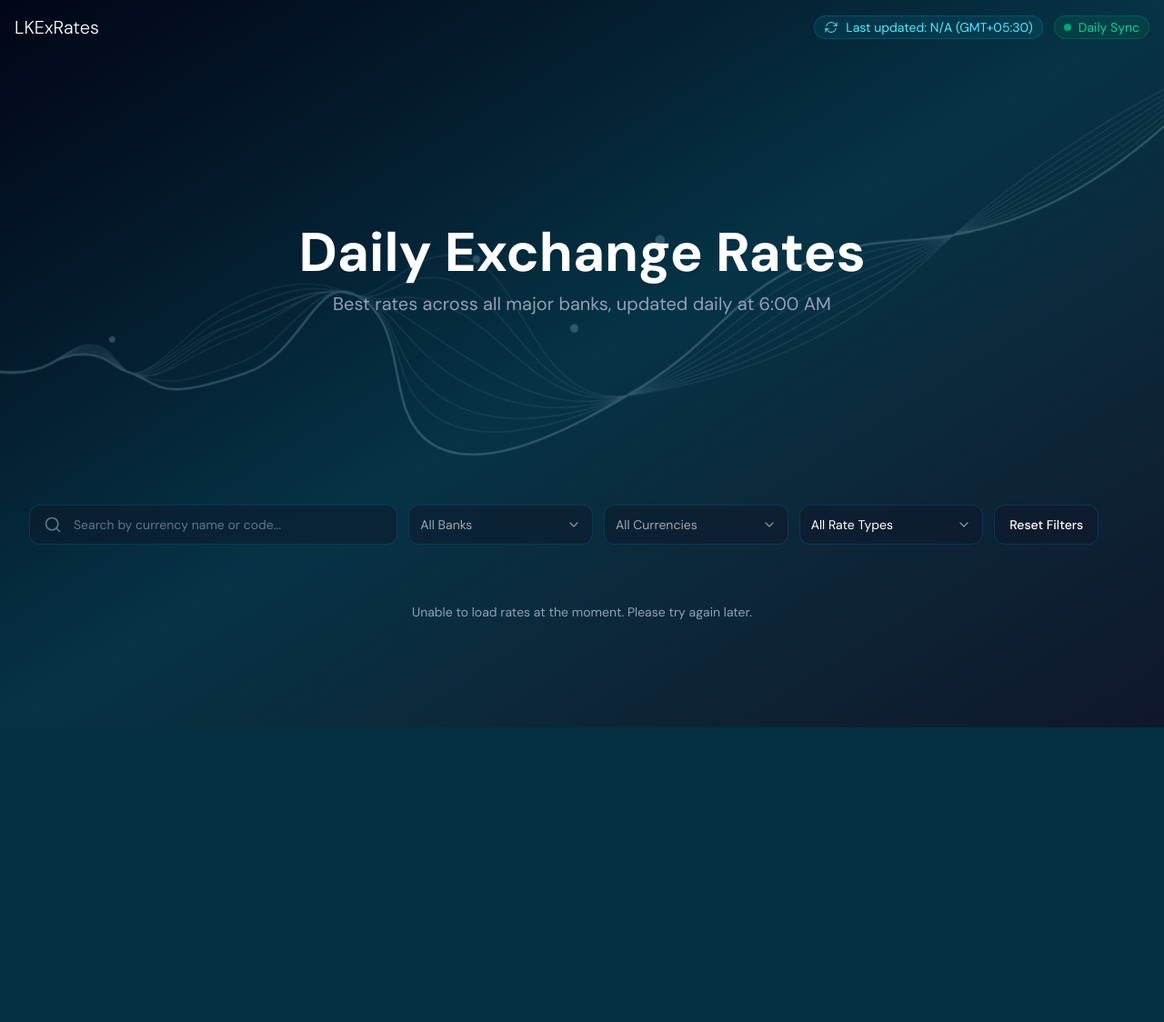
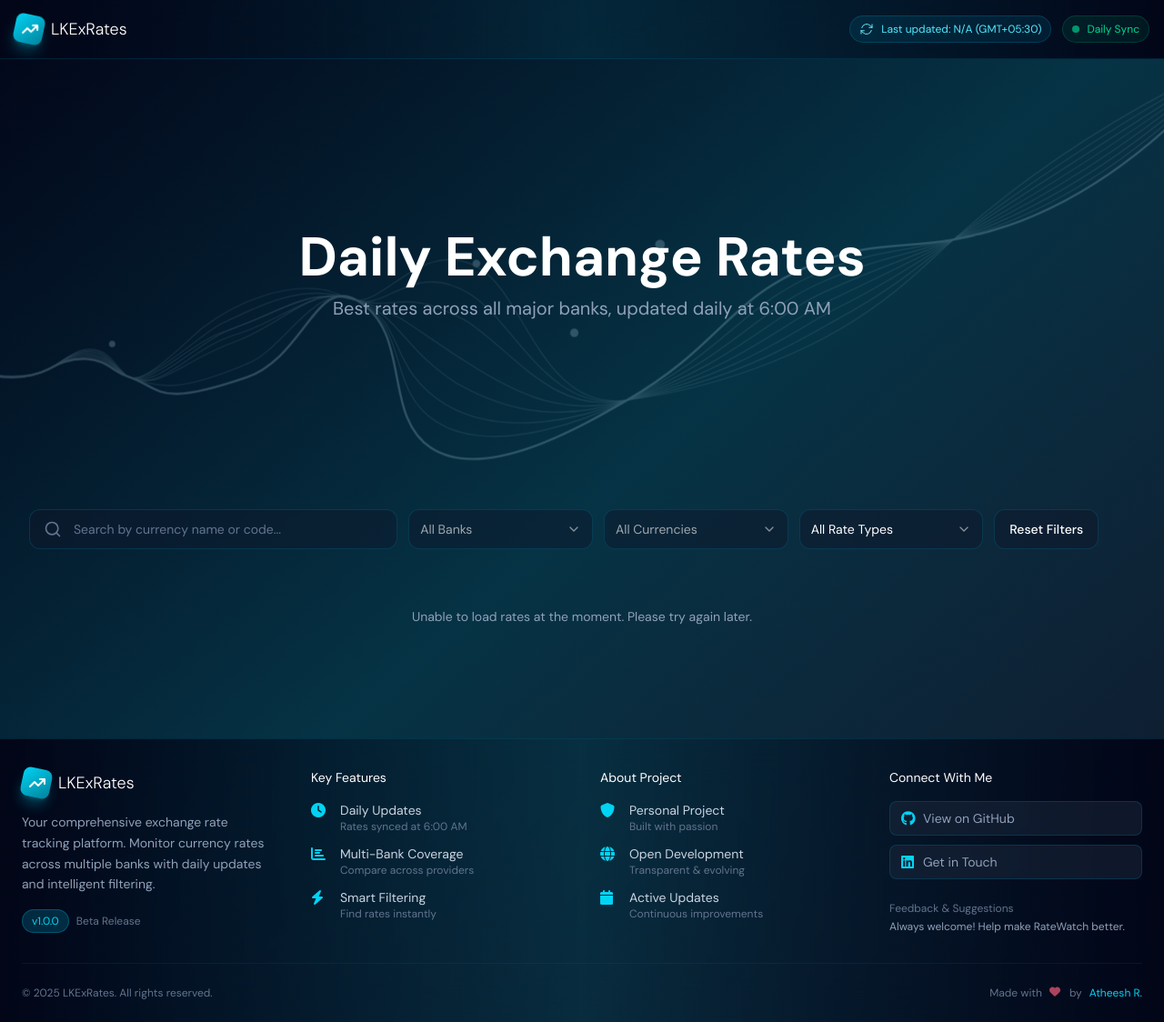
Before and after one commit to AtheeshRathnaweera/Agentic_Exchange_Rates_Scraper, a FastAPI app: template app/ui/templates/dashboard.html in a window 1280 px wide. Shown: the whole page at 91% size. Before the commit the page ends 800 px from the top, so only its background shows below. Run offline with FastAPI, Linux system fonts and the light colour scheme; the template is opened without the code that fills it, so the values that code supplies are empty; some libraries are stand-ins or nearby versions.

Commit message:
refactor: integrate footer component and enhance navbar with logo for improved layout

```diff
--- a/app/ui/templates/base.html
+++ b/app/ui/templates/base.html
@@ -1,4 +1,5 @@
 {% from "components/navbar.html" import nav_bar%}
+{% from "components/footer.html" import footer%}
 
 <!DOCTYPE html>
 <html>
@@ -13,12 +14,14 @@
     rel="stylesheet">
   <link rel="stylesheet" href="{{ url_for('static', path='css/global.css') }}">
   <link rel="stylesheet" href="{{ url_for('static', path='css/theme.css') }}" type="text/tailwindcss">
+  <script src="https://kit.fontawesome.com/f7751212d3.js" crossorigin="anonymous"></script>
 </head>
 
 <body
   class="flex flex-col min-h-screen bg-linear-to-br from-slate-950 via-cyan-950 to-slate-900 text-white font-[DM_Sans]">
   {{ nav_bar(data.last_updated_time) }}
   <main class="flex-1">{% block content %}{% endblock %}</main>
+  {{ footer() }}
   <script src="https://cdn.jsdelivr.net/npm/@tailwindcss/browser@4"></script>
   <script src="https://cdn.jsdelivr.net/npm/htmx.org@2.0.8/dist/htmx.min.js"></script>
   <script src="https://unpkg.com/@lottiefiles/lottie-player@latest/dist/lottie-player.js"></script>
--- /dev/null
+++ b/app/ui/templates/components/footer.html
@@ -0,0 +1,111 @@
+{% from "components/logo.html" import logo%}
+
+{% macro footer() %}
+<footer
+  class="bg-linear-to-r from-slate-950 via-cyan-950/50 to-slate-950 border-t border-cyan-800/30 backdrop-blur-xl mt-8 sm:mt-16">
+  <div class="w-full px-4 sm:px-6 lg:px-6 py-4 sm:py-6 lg:py-6">
+    <div class="grid grid-cols-1 sm:grid-cols-2 lg:grid-cols-4 gap-4 sm:gap-8 lg:gap-10 mt-4 mb-6 sm:mt-2 sm:mb-8">
+      <div class="space-y-4">
+        <div class="flex items-center gap-2">
+          {{logo()}}
+          <span class="text-white text-lg font-light">LKExRates</span>
+        </div>
+        <p class="text-sm text-slate-400 leading-relaxed">
+          Your comprehensive exchange rate tracking platform. Monitor currency rates across multiple banks with daily
+          updates and intelligent filtering.
+        </p>
+        <div class="flex items-center gap-2">
+          <span class="px-2.5 py-1 bg-cyan-500/20 border border-cyan-500/30 rounded-full text-xs text-cyan-400">
+            v1.0.0
+          </span>
+          <span class="text-xs text-slate-500">Beta Release</span>
+        </div>
+      </div>
+      <div class="space-y-4">
+        <h3 class="text-white text-sm">Key Features</h3>
+        <div class="grid grid-cols-2 sm:grid-cols-1 space-y-3">
+          <div class="flex items-start gap-2 lg:gap-4">
+            <i class="fa-solid fa-clock w-4 h-4 text-cyan-400 mt-0.5 hrink-0"></i>
+            <div>
+              <p class="text-sm text-slate-300">Daily Updates</p>
+              <p class="text-xs text-slate-500">Rates synced at 6:00 AM</p>
+            </div>
+          </div>
+          <div class="flex items-start gap-2 lg:gap-4">
+            <i class="fa-solid fa-chart-bar w-4 h-4 text-cyan-400 mt-0.5 hrink-0"></i>
+            <div>
+              <p class="text-sm text-slate-300">Multi-Bank Coverage</p>
+              <p class="text-xs text-slate-500">Compare across providers</p>
+            </div>
+          </div>
+          <div class="flex items-start gap-2 lg:gap-4">
+            <i class="fa-solid fa-bolt w-4 h-4 text-cyan-400 mt-0.5 shrink-0"></i>
+            <div>
+              <p class="text-sm text-slate-300">Smart Filtering</p>
+              <p class="text-xs text-slate-500">Find rates instantly</p>
+            </div>
+          </div>
+        </div>
+      </div>
+      <div class="space-y-4">
+        <h3 class="text-white text-sm">About Project</h3>
+        <div class="grid grid-cols-2 sm:grid-cols-1 space-y-3">
+          <div class="flex items-start gap-2 lg:gap-4">
+            <i class="fa-solid fa-shield w-4 h-4 text-cyan-400 mt-0.5 shrink-0"></i>
+            <div>
+              <p class="text-sm text-slate-300">Personal Project</p>
+              <p class="text-xs text-slate-500">Built with passion</p>
+            </div>
+          </div>
+          <div class="flex items-start gap-2 lg:gap-4">
+            <i class="fa-solid fa-globe w-4 h-4 text-cyan-400 mt-0.5 shrink-0"></i>
+            <div>
+              <p class="text-sm text-slate-300">Open Development</p>
+              <p class="text-xs text-slate-500">Transparent & evolving</p>
+            </div>
+          </div>
+          <div class="flex items-start gap-2 lg:gap-4">
+            <i class="fa-solid fa-calendar w-4 h-4 text-cyan-400 mt-0.5 shrink-0"></i>
+            <div>
+              <p class="text-sm text-slate-300">Active Updates</p>
+              <p class="text-xs text-slate-500">Continuous improvements</p>
+            </div>
+          </div>
+        </div>
+      </div>
+      <div class="space-y-4">
+        <h3 class="text-white text-sm">Connect With Me</h3>
+        <div class="space-y-2.5">
+          <a href="https://github.com/AtheeshRathnaweera" target="_blank" rel="noopener noreferrer"
+            class="flex items-center gap-2 px-3 py-2 bg-slate-800/50 hover:bg-slate-700/50 border border-cyan-700/30 hover:border-cyan-500/50 rounded-lg transition-all group w-full">
+            <i class="fa-brands fa-github w-4 h-4 text-cyan-400 group-hover:text-cyan-300"></i>
+            <span class="text-sm text-slate-400 group-hover:text-cyan-300">View on GitHub</span>
+          </a>
+          <a href="https://www.linkedin.com/in/atheeshrathnaweera" target="_blank" rel="noopener noreferrer"
+            class="flex items-center gap-2 px-3 py-2 bg-slate-800/50 hover:bg-slate-700/50 border border-cyan-700/30 hover:border-cyan-500/50 rounded-lg transition-all group w-full">
+            <i class="fa-brands fa-linkedin w-4 h-4 text-cyan-400 group-hover:text-cyan-300"></i>
+            <span class="text-sm text-slate-400 group-hover:text-cyan-300">Get in Touch</span>
+          </a>
+        </div>
+        <div class="pt-2">
+          <p class="text-xs text-slate-500 mb-1">Feedback & Suggestions</p>
+          <p class="text-xs text-slate-400">Always welcome! Help make RateWatch better.</p>
+        </div>
+      </div>
+    </div>
+    <div class="pt-4 sm:pt-6 border-t border-cyan-800/20">
+      <div class="flex flex-col sm:flex-row items-center justify-between gap-2 sm:gap-4">
+        <p class="text-xs text-slate-500 text-center sm:text-left">
+          © 2025 LKExRates. All rights reserved.
+        </p>
+        <div class="flex items-center gap-1 sm:gap-2 text-xs text-slate-500">
+          <span>Made with</span>
+          <i class="fa-solid fa-heart w-3.5 h-3.5 text-rose-400 fill-rose-400 animate-pulse"></i>
+          <span>by</span>
+          <span class="text-cyan-400">Atheesh R.</span>
+        </div>
+      </div>
+    </div>
+  </div>
+</footer>
+{% endmacro %}
--- /dev/null
+++ b/app/ui/templates/components/logo.html
@@ -0,0 +1,6 @@
+{% macro logo(container_size='w-8 h-8', icon_size='w-4 h-4') %}
+<div
+  class="{{ container_size }} bg-linear-to-br from-[#00D3F3] via-[#00D3F3]/80 to-[#00D3F3]/60 rounded-lg flex items-center justify-center shadow-lg shadow-[#00D3F3]/30 rotate-12">
+  <i class="fa-solid fa-arrow-trend-up {{ icon_size }} text-white -rotate-12"></i>
+</div>
+{% endmacro %}
--- a/app/ui/templates/components/navbar.html
+++ b/app/ui/templates/components/navbar.html
@@ -1,55 +1,42 @@
+{% from "components/logo.html" import logo%}
+
 {% macro nav_bar(last_updated_time) %}
-<nav class="px-3 py-3 sm:p-4 pb-0 flex flex-col gap-3">
+<nav class="px-3 py-3 sm:p-4 flex flex-col gap-3 bg-linear-to-r from-slate-950 via-cyan-950/50 to-slate-950 border-b border-cyan-800/30 backdrop-blur-xl sticky top-0 z-50">
   <!-- Top row for small screens -->
   <div class="md:hidden flex items-center w-full">
-    <span class="font-light text-md w-fit">
-      LKExRates
-    </span>
+    <div class="flex items-center gap-2">
+      {{logo()}}
+      <span class="font-light text-md text-white">LKExRates</span>
+    </div>
     <span class="inline-flex justify-center rounded-full bg-emerald-500/10
-        border border-emerald-500/20 px-2.5 py-0.5 items-center w-fit ml-auto">
+        border border-emerald-500/20 px-2.5 py-1.5 items-center w-fit ml-auto">
       <span class="inline-block w-2 h-2 bg-emerald-400 rounded-full animate-pulse"></span>
-      <p class="text-sm whitespace-nowrap ml-2 text-emerald-400">Daily Sync</p>
+      <p class="text-xs whitespace-nowrap ml-2 text-emerald-400">Daily Sync</p>
     </span>
   </div>
-  <!-- Last Updated badge (full width on small screens) -->
-  <div class="md:hidden flex justify-center w-full">
-    <span class="inline-flex justify-start rounded-full bg-cyan-500/10 border
-        border-cyan-500/20 px-2.5 py-0.5 items-center w-fit">
-      <svg xmlns="http://www.w3.org/2000/svg" fill="none" viewBox="0 0 24 24" stroke-width="1.5" stroke="#67E8F9"
-        class="w-4 h-4">
-        <path stroke-linecap="round" stroke-linejoin="round" d="M16.023 9.348h4.992v-.001M2.985 19.644v-4.992m0 0h4.992m-4.993 0
-           3.181 3.183a8.25 8.25 0 0 0 13.803-3.7M4.031 9.865a8.25 8.25
-           0 0 1 13.803-3.7l3.181 3.182m0-4.991v4.99" />
-      </svg>
-      <p class="text-xs whitespace-nowrap ml-2 text-cyan-300">
-        Last updated: {{ last_updated_time if last_updated_time else 'N/A' }} (GMT+05:30)
-      </p>
-    </span>
-  </div>
-
   <!-- Normal layout for medium+ screens -->
   <div class="hidden md:flex justify-between items-center w-full">
-    <span
-      class="font-light text-xl w-fit">
-      LKExRates
-    </span>
+    <div class="flex items-center gap-2">
+      {{logo()}}
+      <span class="font-light text-lg w-fit">LKExRates</span>
+    </div>
     <div class="flex items-center gap-3">
       <span class="inline-flex justify-center rounded-full bg-cyan-500/10 border
-          border-cyan-500/20 px-2.5 py-0.5 items-center w-fit">
+          border-cyan-500/20 px-2.5 py-1.5 items-center w-fit">
         <svg xmlns="http://www.w3.org/2000/svg" fill="none" viewBox="0 0 24 24" stroke-width="1.5" stroke="#67E8F9"
           class="w-4 h-4">
           <path stroke-linecap="round" stroke-linejoin="round" d="M16.023 9.348h4.992v-.001M2.985 19.644v-4.992m0 0h4.992m-4.993 0
              3.181 3.183a8.25 8.25 0 0 0 13.803-3.7M4.031 9.865a8.25 8.25
              0 0 1 13.803-3.7l3.181 3.182m0-4.991v4.99" />
         </svg>
-        <p class="text-sm whitespace-nowrap ml-2 text-cyan-300">
+        <p class="text-xs whitespace-nowrap ml-2 text-cyan-300">
           Last updated: {{ last_updated_time if last_updated_time else 'N/A' }} (GMT+05:30)
         </p>
       </span>
       <span class="inline-flex justify-center rounded-full bg-emerald-500/10 border
-          border-emerald-500/20 px-2.5 py-0.5 items-center w-fit">
+          border-emerald-500/20 px-2.5 py-1.5 items-center w-fit">
         <span class="inline-block w-2 h-2 bg-emerald-400 rounded-full animate-pulse"></span>
-        <p class="text-sm whitespace-nowrap ml-2 text-emerald-400">Daily Sync</p>
+        <p class="text-xs whitespace-nowrap ml-2 text-emerald-400">Daily Sync</p>
       </span>
     </div>
   </div>
--- a/app/ui/templates/dashboard.html
+++ b/app/ui/templates/dashboard.html
@@ -14,6 +14,20 @@
       <p class="text-slate-400 text-sm sm:text-md lg:text-xl max-w-xl">
         Best rates across all major banks, updated daily at 6:00 AM
       </p>
+      <div class="md:hidden flex justify-center w-full mt-3">
+        <span class="inline-flex justify-start rounded-full bg-cyan-500/10 border
+            border-cyan-500/20 px-2.5 py-1.5 items-center w-fit">
+          <svg xmlns="http://www.w3.org/2000/svg" fill="none" viewBox="0 0 24 24" stroke-width="1.5" stroke="#67E8F9"
+            class="w-4 h-4">
+            <path stroke-linecap="round" stroke-linejoin="round" d="M16.023 9.348h4.992v-.001M2.985 19.644v-4.992m0 0h4.992m-4.993 0
+                3.181 3.183a8.25 8.25 0 0 0 13.803-3.7M4.031 9.865a8.25 8.25
+                0 0 1 13.803-3.7l3.181 3.182m0-4.991v4.99" />
+          </svg>
+          <p class="text-xs whitespace-nowrap ml-2 text-cyan-300">
+            Last updated: {{ data.last_updated_time if data.last_updated_time else 'N/A' }} (GMT+05:30)
+          </p>
+        </span>
+      </div>
     </div>
     <lottie-player
       class="absolute inset-0 w-full h-full object-cover scale-[1] sm:scale-[1] md:scale-[1] xl:scale-[1.255] origin-center z-0 opacity-25"
```
Lines whose indentation alone changed are shown as unchanged.
